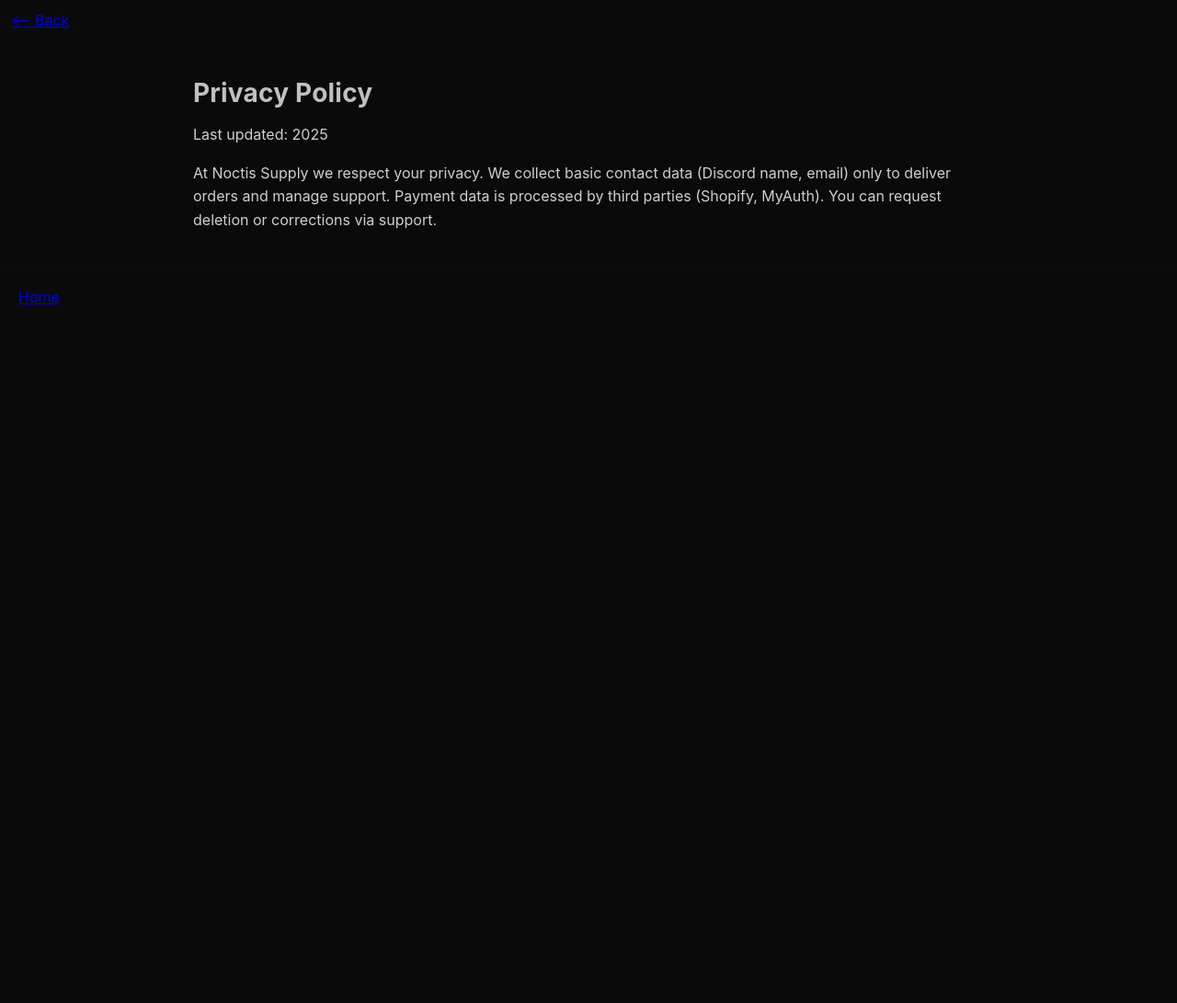
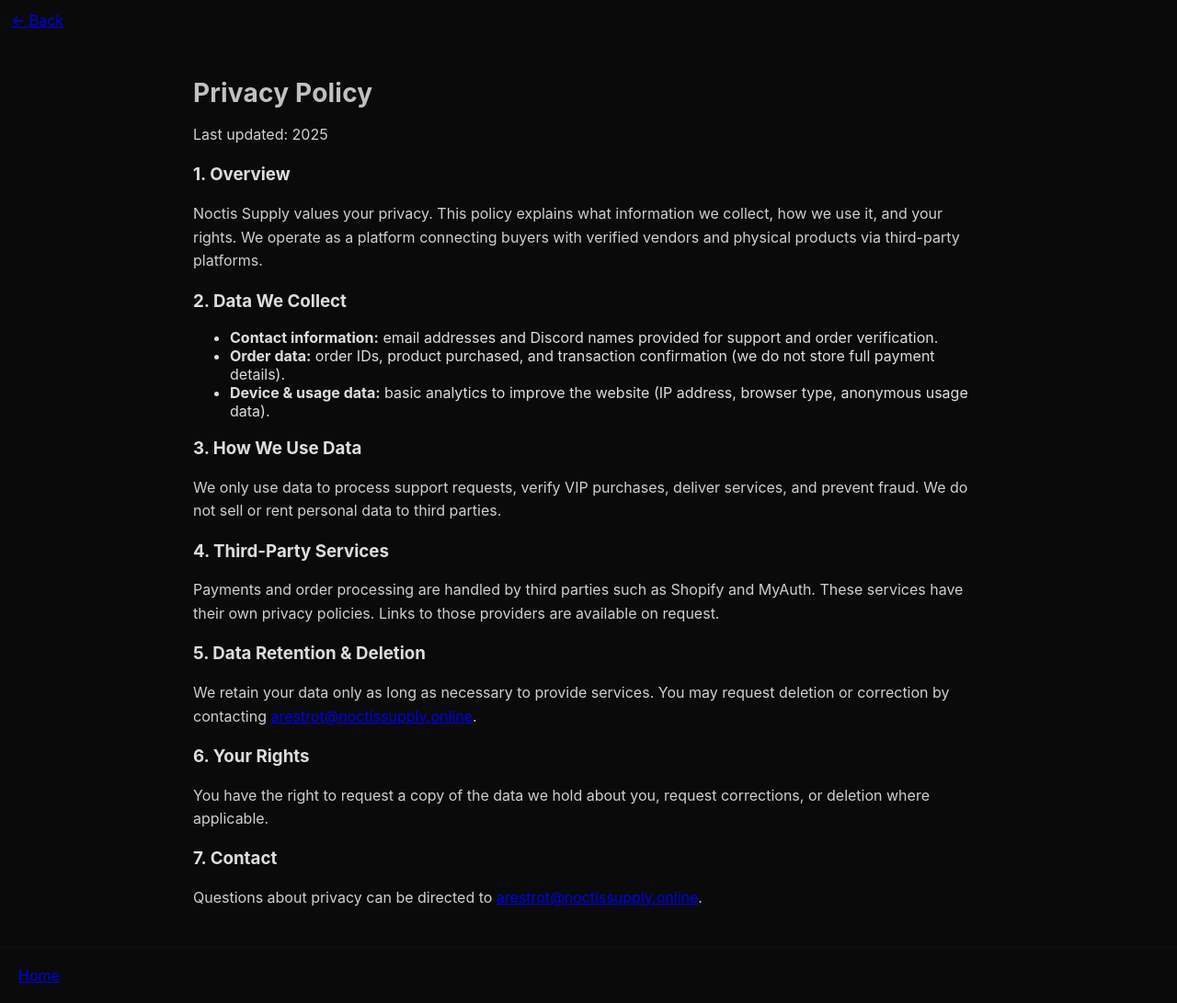
Before and after one commit to noctissupply-prog/noctis-site, a plain HTML site: page privacy.html in a window 1280 px wide. Shown: the whole page at 92% size. Before the commit the page ends 800 px from the top, so only its background shows below. Drawn offline with Linux system fonts and the light colour scheme.

Commit message:
Update privacy.html

```diff
--- a/privacy.html
+++ b/privacy.html
@@ -7,11 +7,35 @@
 <link rel="stylesheet" href="assets/styles.css">
 </head>
 <body class="bg">
-<nav class="mini-nav"><a href="index.html" class="link">⟵ Back</a></nav>
+<nav class="mini-nav"><a href="index.html" class="link back">← Back</a></nav>
 <main class="container narrow">
   <h1>Privacy Policy</h1>
   <p>Last updated: 2025</p>
-  <p>At Noctis Supply we respect your privacy. We collect basic contact data (Discord name, email) only to deliver orders and manage support. Payment data is processed by third parties (Shopify, MyAuth). You can request deletion or corrections via support.</p>
+
+  <h3>1. Overview</h3>
+  <p>Noctis Supply values your privacy. This policy explains what information we collect, how we use it, and your rights. We operate as a platform connecting buyers with verified vendors and physical products via third-party platforms.</p>
+
+  <h3>2. Data We Collect</h3>
+  <ul>
+    <li><strong>Contact information:</strong> email addresses and Discord names provided for support and order verification.</li>
+    <li><strong>Order data:</strong> order IDs, product purchased, and transaction confirmation (we do not store full payment details).</li>
+    <li><strong>Device & usage data:</strong> basic analytics to improve the website (IP address, browser type, anonymous usage data).</li>
+  </ul>
+
+  <h3>3. How We Use Data</h3>
+  <p>We only use data to process support requests, verify VIP purchases, deliver services, and prevent fraud. We do not sell or rent personal data to third parties.</p>
+
+  <h3>4. Third-Party Services</h3>
+  <p>Payments and order processing are handled by third parties such as Shopify and MyAuth. These services have their own privacy policies. Links to those providers are available on request.</p>
+
+  <h3>5. Data Retention & Deletion</h3>
+  <p>We retain your data only as long as necessary to provide services. You may request deletion or correction by contacting <a href="mailto:arestrot@noctissupply.online">arestrot@noctissupply.online</a>.</p>
+
+  <h3>6. Your Rights</h3>
+  <p>You have the right to request a copy of the data we hold about you, request corrections, or deletion where applicable.</p>
+
+  <h3>7. Contact</h3>
+  <p>Questions about privacy can be directed to <a href="mailto:arestrot@noctissupply.online">arestrot@noctissupply.online</a>.</p>
 </main>
 <footer class="site-footer">
   <a href="index.html">Home</a>
```
